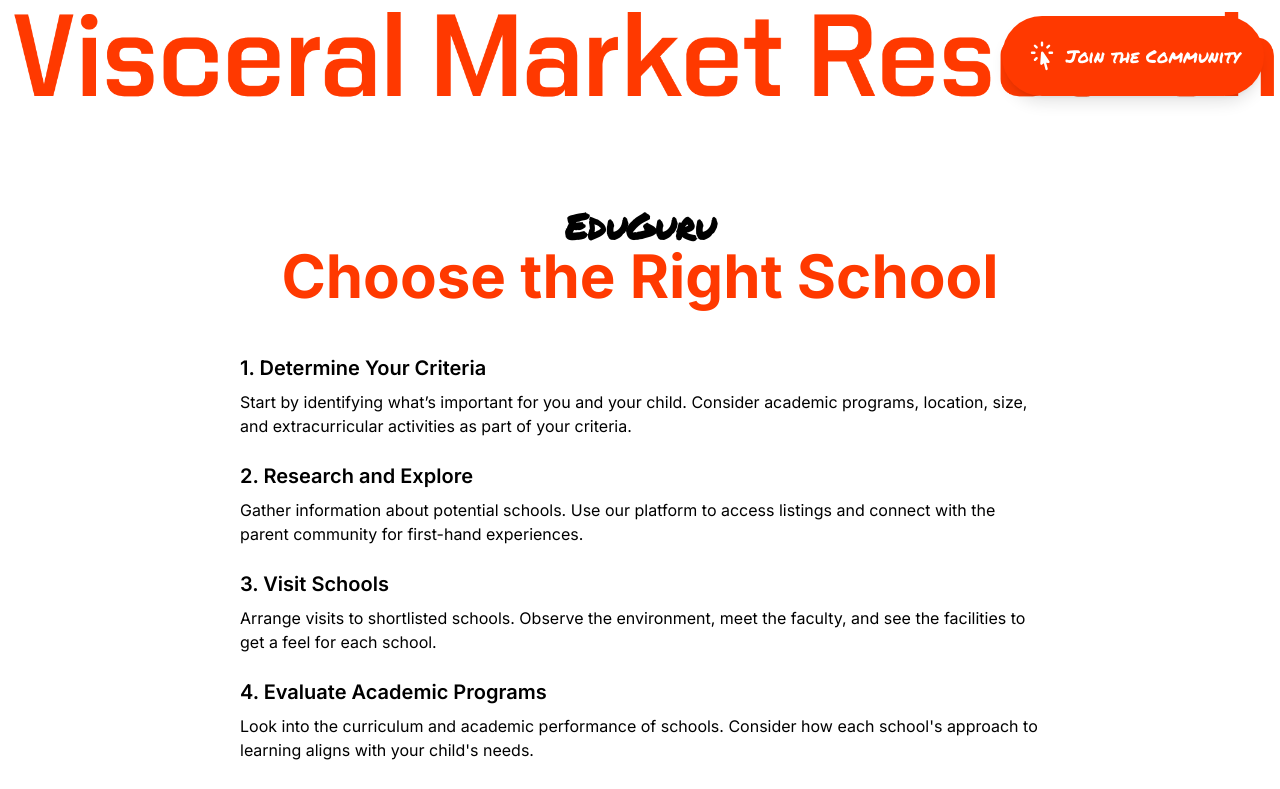
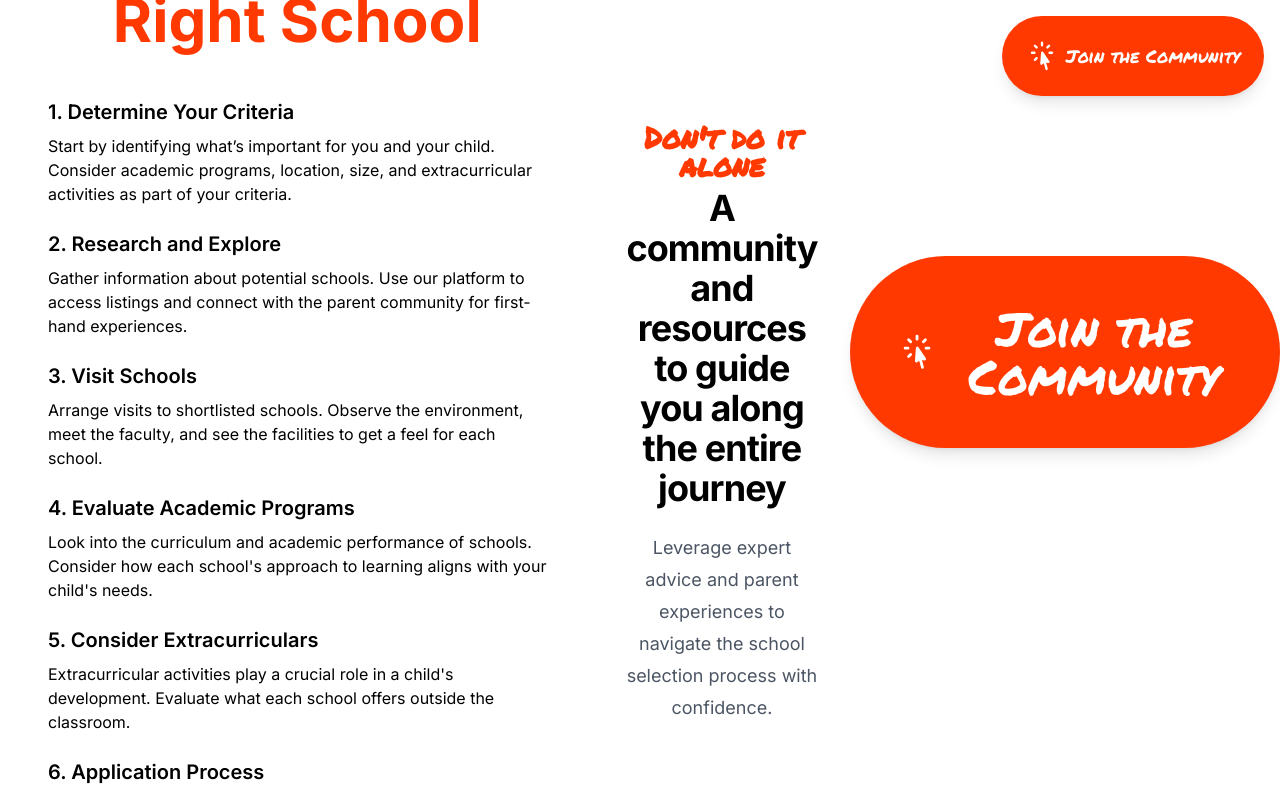
Before and after one commit to neeld3/VisceralMKT, a Next.js app: page / in a window 1280 px wide. Shown: the top 789 px of the page. Built offline with nearby package versions, Linux system fonts and the light colour scheme.

Commit message:
Update page.tsx

```diff
--- a/src/app/page.tsx
+++ b/src/app/page.tsx
@@ -10,7 +10,9 @@ export default function Home() {
         <meta name="description" content="A guide and community support for choosing the right school for your child" />
       </Head>
 
-      <main className="">
+      <main className="flex justify-center items-center h-screen">
+        <div className="max-w-4xl mx-auto p-12">
+          <div className="w-full lg:w-3/4 mx-auto mb-8">
             <Image
               src="/vmr-logo.png"
               alt="Logo"
@@ -19,7 +21,7 @@ export default function Home() {
               height={183}
               objectFit="cover"
             />
-        <div className="max-w-4xl mx-auto p-12">
+          </div>
           <h1 className="font-permanent-marker text-4xl font-bold text-center px-6 pt-12">EduGuru</h1>
           <h1 className="text-6xl text-custom-color font-bold text-center mb-12 px-6">Choose the Right School</h1>
 
```
Lines whose indentation alone changed are shown as unchanged.
